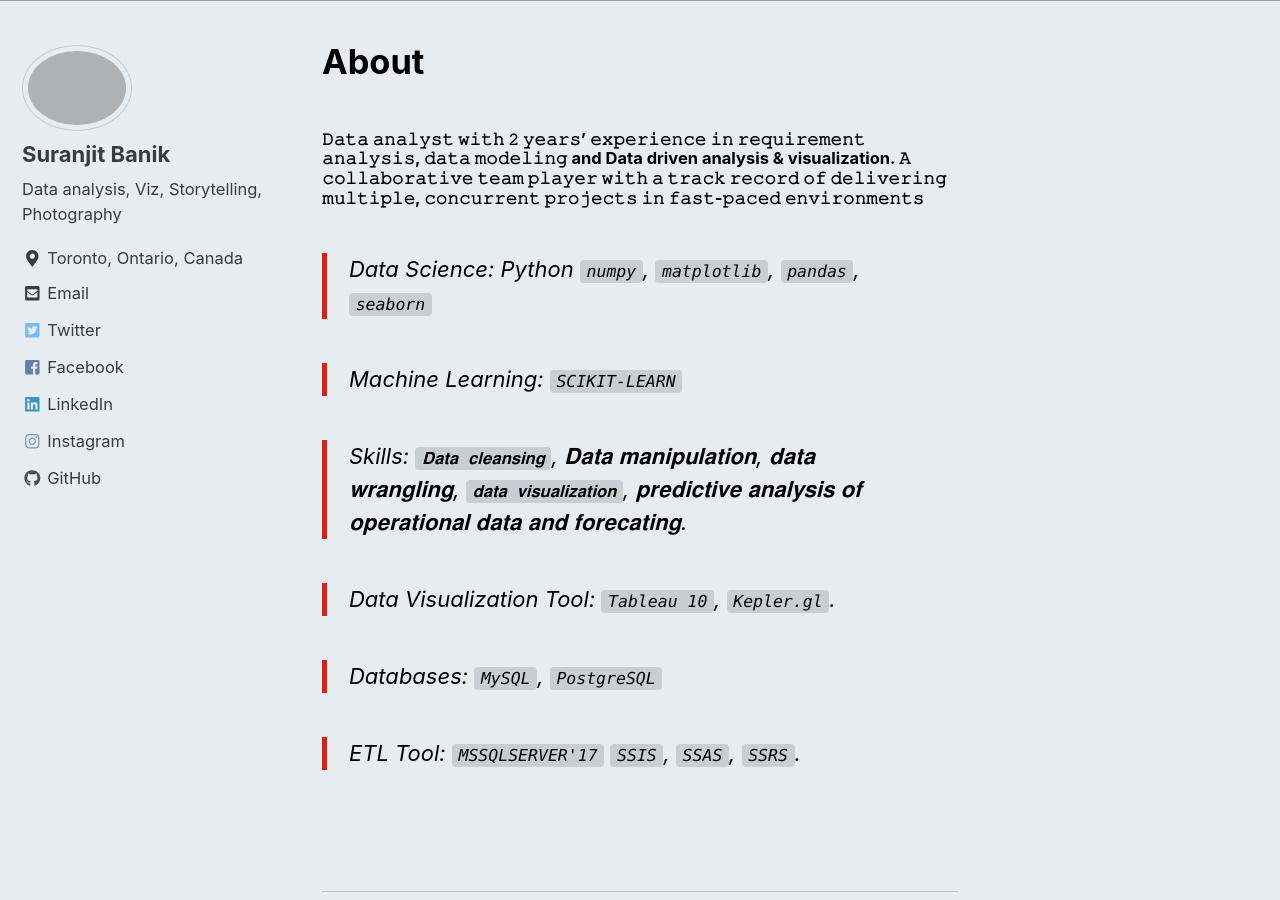
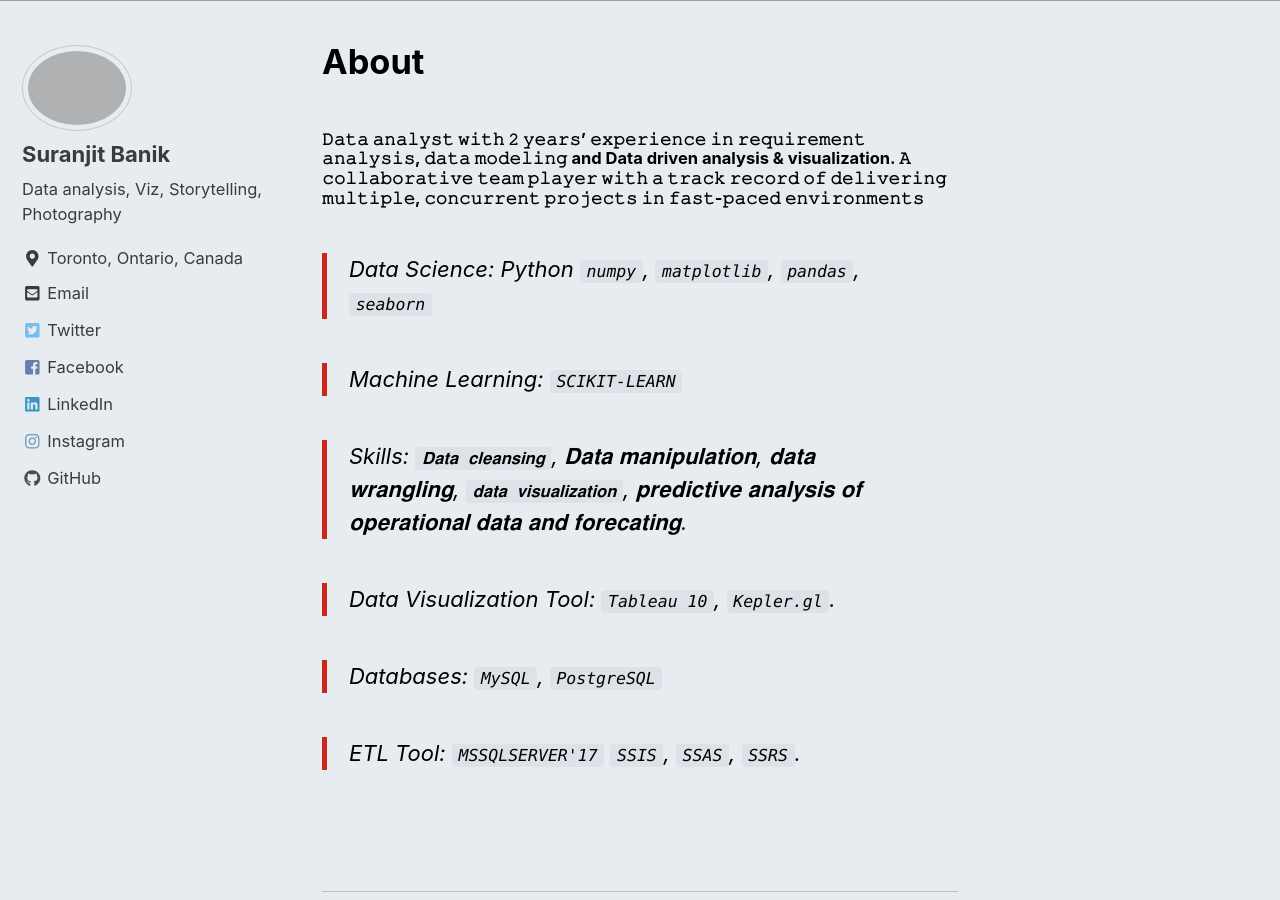
Before and after one commit to mastermindLAB/mastermindLAB.github.io, a Jekyll site: the page built from _pages/about.md, in a window 1280 px wide and 900 px high, scrolled down 1059 px. Built offline with Jekyll 4.4.1, drawn with Linux system fonts in a browser that asks for light colours; nearby versions of some CDN libraries; comment, search, counter and statistics services are not loaded.

```diff
--- a/_sass/minimal-mistakes/skins/_contrast.scss
+++ b/_sass/minimal-mistakes/skins/_contrast.scss
@@ -8,7 +8,7 @@
 $muted-text-color: $text-color !default;
 $primary-color: #CA261A !default;
 $border-color: mix(#fff, $text-color, 75%) !default;
-$code-background-color: mix(#1E2933, $background-color, 15%) !default;
+$code-background-color: mix(#1E2933, $background-color, 5%) !default;
 $code-background-color-dark: mix(#1E2933, $background-color, 20%) !default;
 $footer-background-color: #CA261A !default;
 $link-color: #1DA1F2 !default;
```
